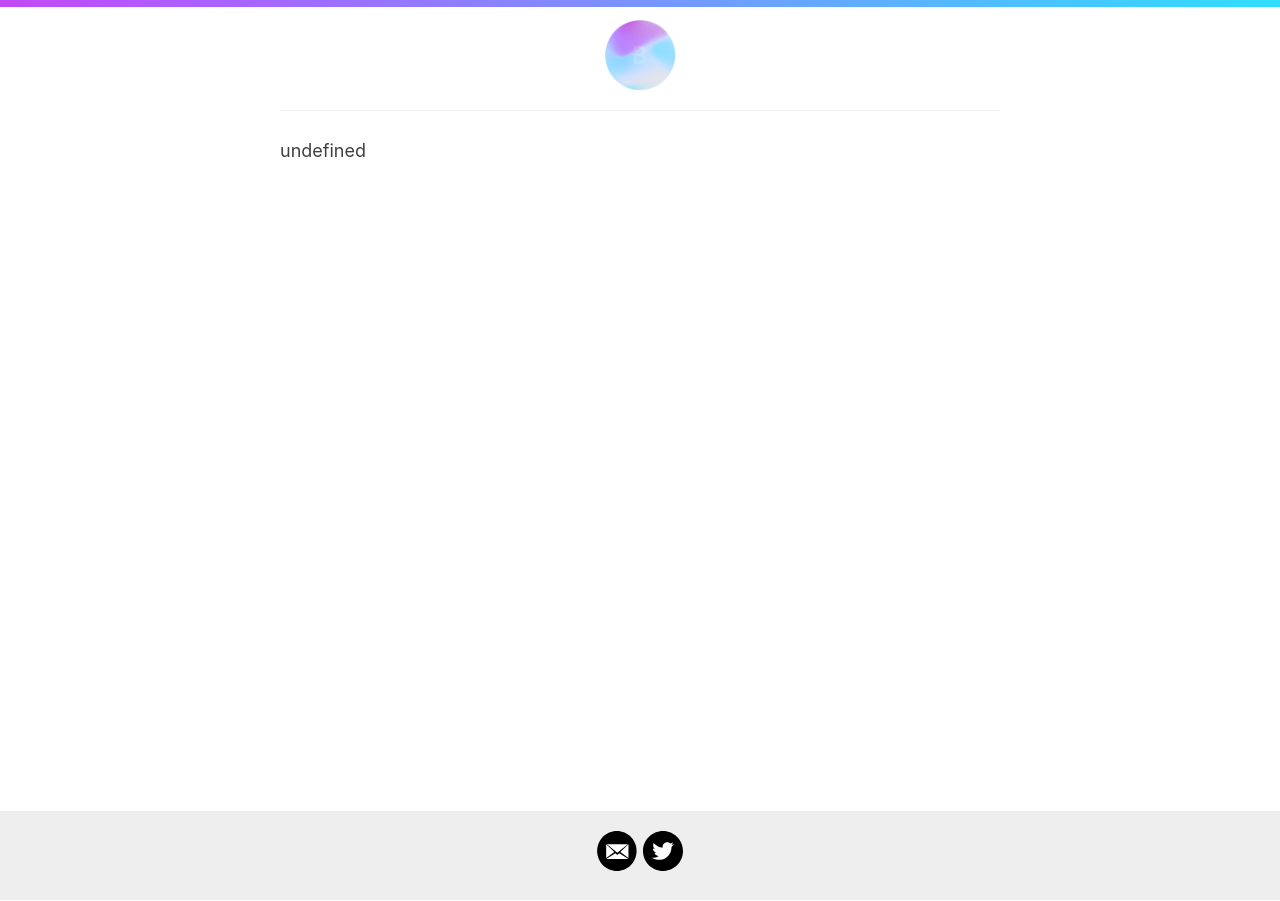
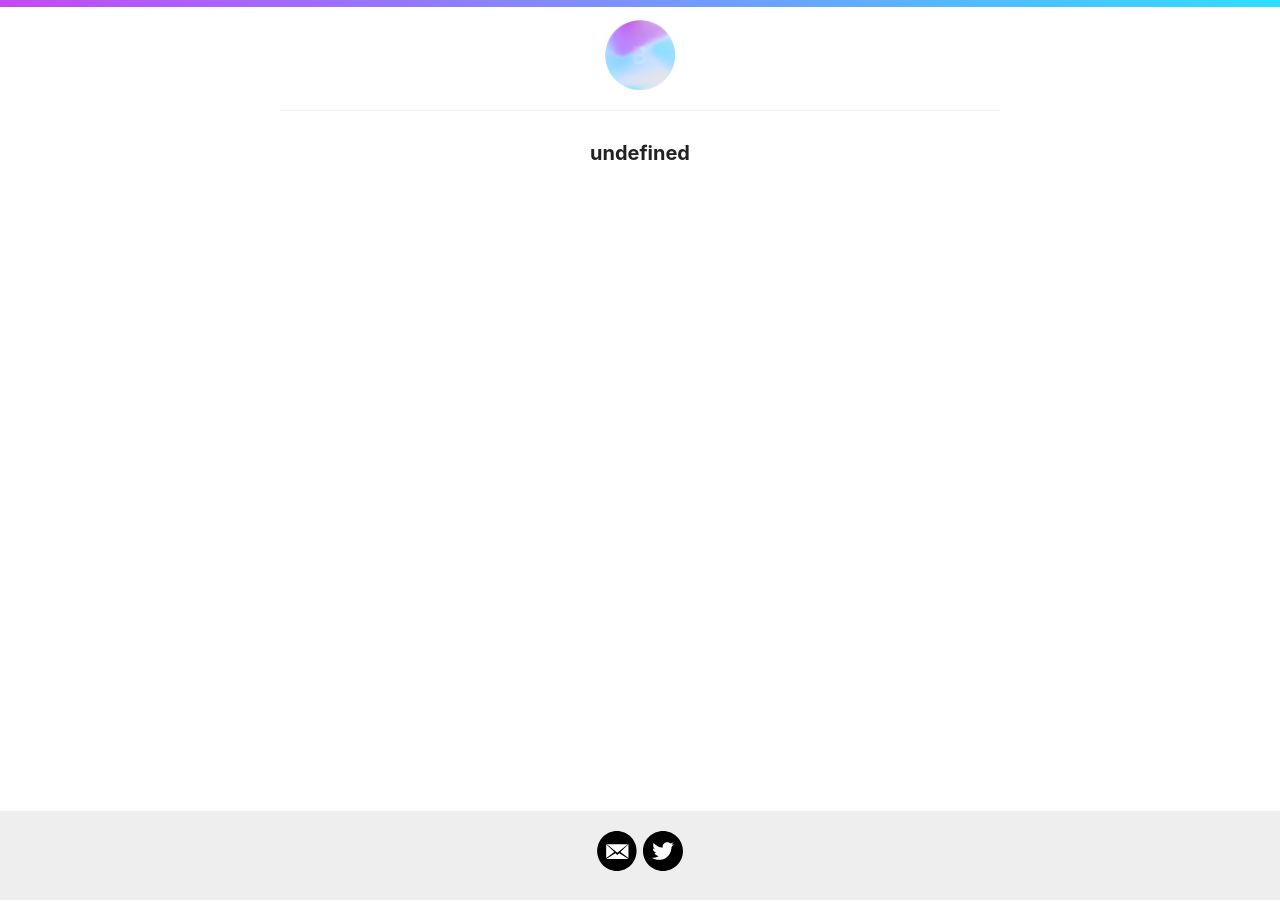
Before and after one commit to 98827ddb7e5a2c2e261912a23d9251d6/98827ddb7e5a2c2e261912a23d9251d6.github.io, a Jekyll site: the page built from index.md, in a window 1280 px wide. Built offline with Jekyll 4.4.1, drawn with Linux system fonts in a browser that asks for light colours; our own code applies the rules of GitHub Pages for plain Markdown files.

Commit message:
- centreeee

```diff
--- a/index.md
+++ b/index.md
@@ -2,4 +2,4 @@
 layout: default
 ---
 
-undefined
+### undefined
```
